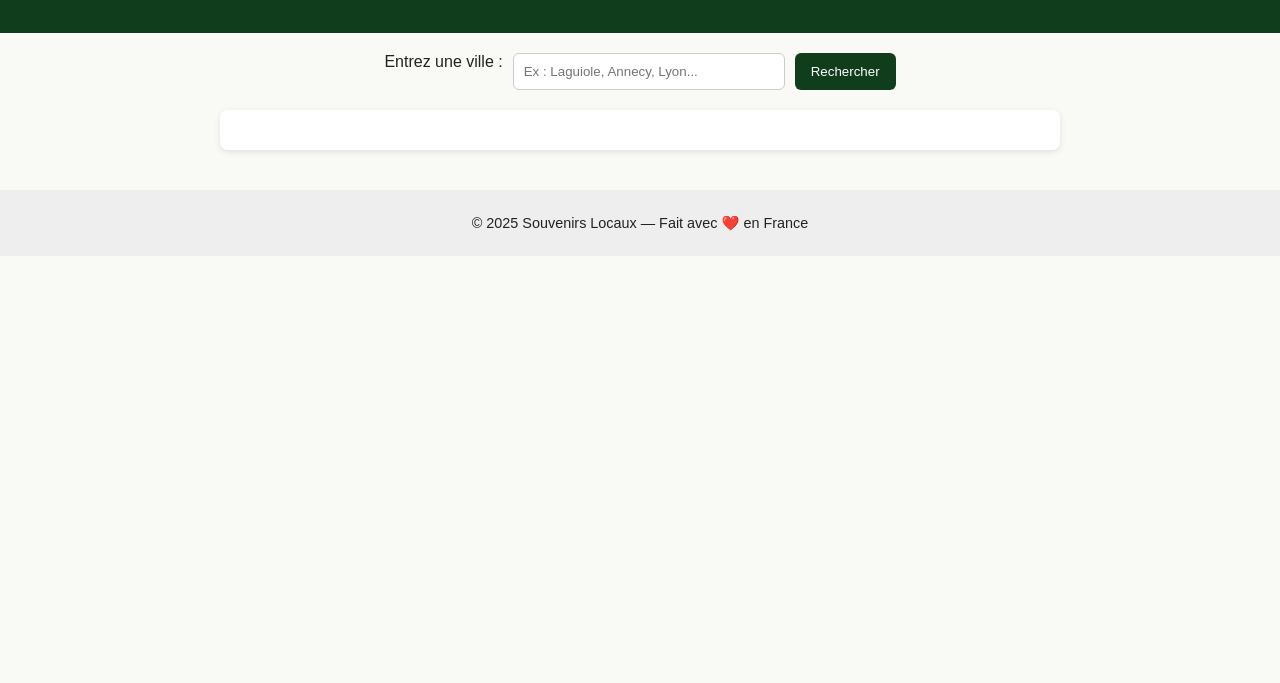
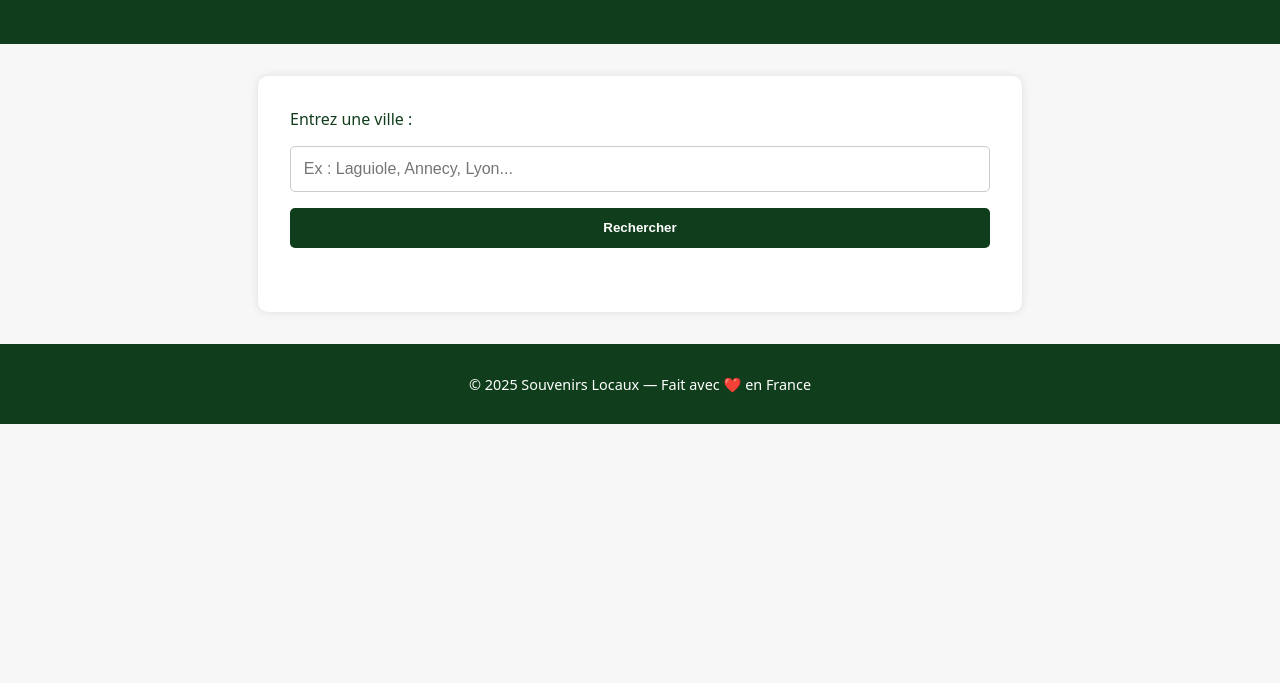
Before and after one commit to 18-10/souvenir_locaux, a plain HTML site: page index.html in a window 1280 px wide. Shown: the part 117-800 px from the top of the page. Drawn offline with Linux system fonts and the light colour scheme; some packages are replaced by stand-ins of ours.

Commit message:
Update style.css

```diff
--- a/style.css
+++ b/style.css
@@ -1,84 +1,85 @@
 body {
-  font-family: "Figtree", sans-serif;
+  font-family: system-ui, -apple-system, Arial, sans-serif;
+  background: #f7f7f7;
+  color: #103e1c;
   margin: 0;
-  background: #f9f9f6;
-  color: #222;
-  text-align: center;
+  padding: 0;
 }
 
 header {
-  background: #103E1C;
+  background-color: #103e1c;
   color: #fff;
-  padding: 20px;
+  text-align: center;
+  padding: 2rem 1rem;
 }
 
 h1 {
-  margin-bottom: 5px;
+  margin: 0;
+  font-size: 2rem;
+}
+
+main {
+  max-width: 700px;
+  margin: 2rem auto;
+  background: #fff;
+  border-radius: 10px;
+  box-shadow: 0 0 10px rgba(0, 0, 0, 0.1);
+  padding: 2rem;
 }
 
 form {
-  margin: 20px auto;
   display: flex;
-  justify-content: center;
-  gap: 10px;
+  flex-direction: column;
+  gap: 1rem;
 }
 
-input {
-  padding: 10px;
-  width: 250px;
-  border-radius: 6px;
+input[type="text"] {
+  padding: 0.8rem;
   border: 1px solid #ccc;
+  border-radius: 5px;
+  font-size: 1rem;
 }
 
 button {
-  background: #103E1C;
-  color: white;
+  background: #103e1c;
+  color: #fff;
   border: none;
-  padding: 10px 16px;
-  border-radius: 6px;
+  border-radius: 5px;
+  padding: 0.8rem;
   cursor: pointer;
+  font-weight: bold;
+  transition: background 0.3s;
 }
 
 button:hover {
-  background: #145c26;
+  background: #14582c;
 }
 
 #results {
-  max-width: 800px;
-  margin: 20px auto;
-  text-align: left;
-  background: white;
-  border-radius: 8px;
-  padding: 20px;
-  box-shadow: 0 2px 6px rgba(0,0,0,0.1);
+  margin-top: 2rem;
 }
 
-.souvenir {
-  border-bottom: 1px solid #ddd;
-  padding: 10px 0;
+.result-card {
+  border: 1px solid #ddd;
+  border-radius: 8px;
+  padding: 1rem;
+  margin-bottom: 1rem;
+  background: #fafafa;
 }
 
-.souvenir:last-child {
-  border-bottom: none;
-}
-
-.souvenir h3 {
-  color: #103E1C;
-  margin-bottom: 5px;
-}
-
-.souvenir a {
+.result-card a {
   color: #df5627;
   text-decoration: none;
 }
 
-.souvenir a:hover {
+.result-card a:hover {
   text-decoration: underline;
 }
 
 footer {
-  margin-top: 40px;
-  padding: 10px;
-  background: #eee;
+  text-align: center;
+  padding: 1rem;
+  background: #103e1c;
+  color: #fff;
   font-size: 0.9rem;
 }
```
